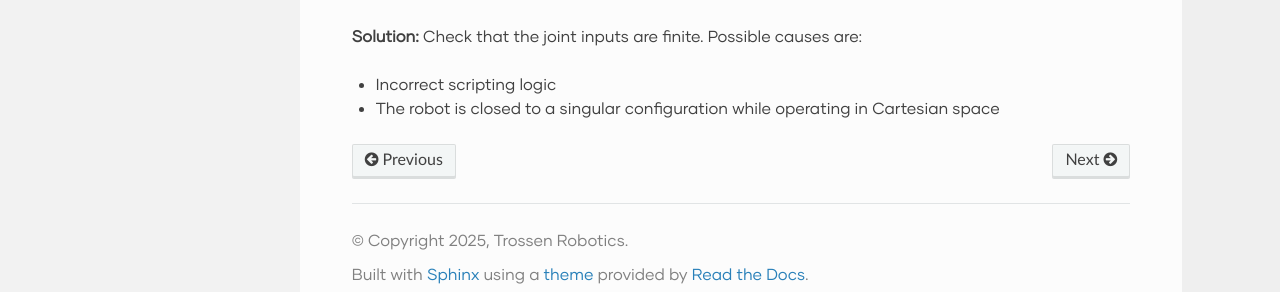
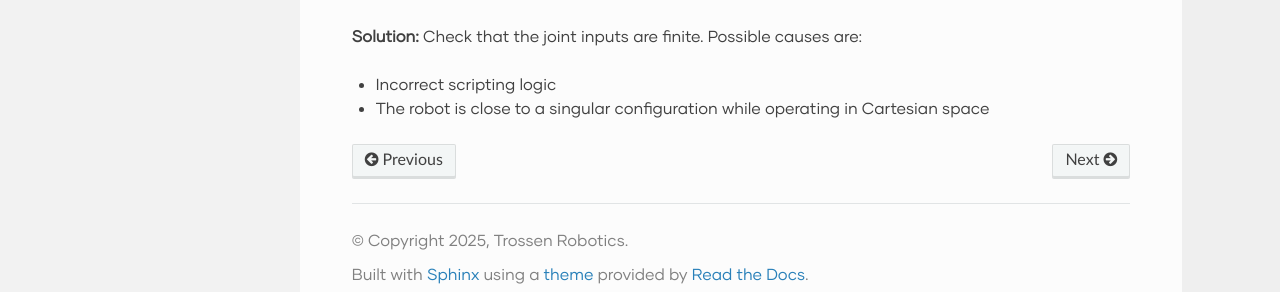
Before and after one commit to TrossenRobotics/trossen_arm, a Sphinx documentation site: the page built from docs/troubleshooting.rst, in a window 1280 px wide and 900 px high, scrolled down 3177 px. Shown: the part 591-883 px from the top of the window. Built offline with Sphinx 7.4.7 and the Read the Docs theme 3.1.0, drawn with Linux system fonts in a browser that asks for light colours; some web fonts are replaced; pages that are not in the unit, such as notebooks, are missing from menus.

Commit message:
Update docs/troubleshooting.rst
Co-authored-by: lukeschmitt-tr <85308904+lukeschmitt-tr@users.noreply.github.com>

```diff
--- a/docs/troubleshooting.rst
+++ b/docs/troubleshooting.rst
@@ -166,4 +166,4 @@ Please refer to :ref:`getting_started/configuration:joint limits` for how the jo
 Possible causes are:
 
 - Incorrect scripting logic
-- The robot is closed to a singular configuration while operating in Cartesian space
+- The robot is close to a singular configuration while operating in Cartesian space
```
